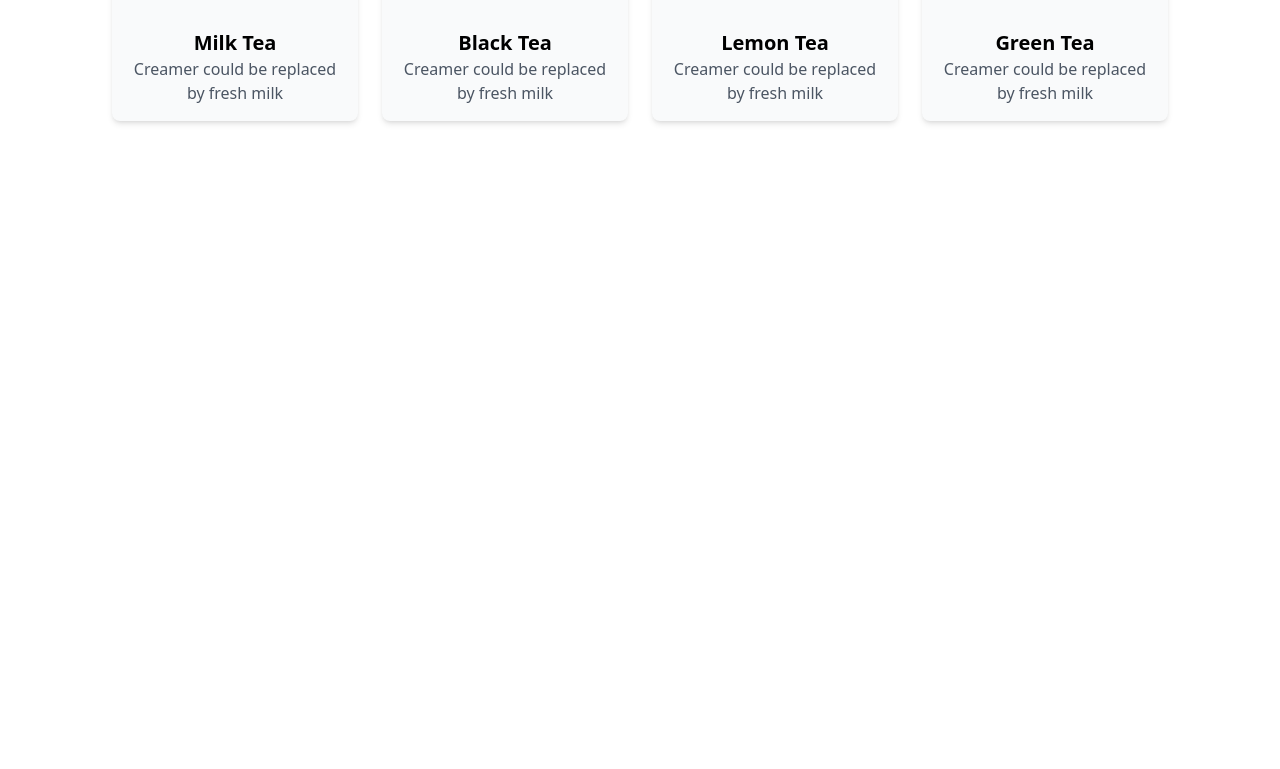
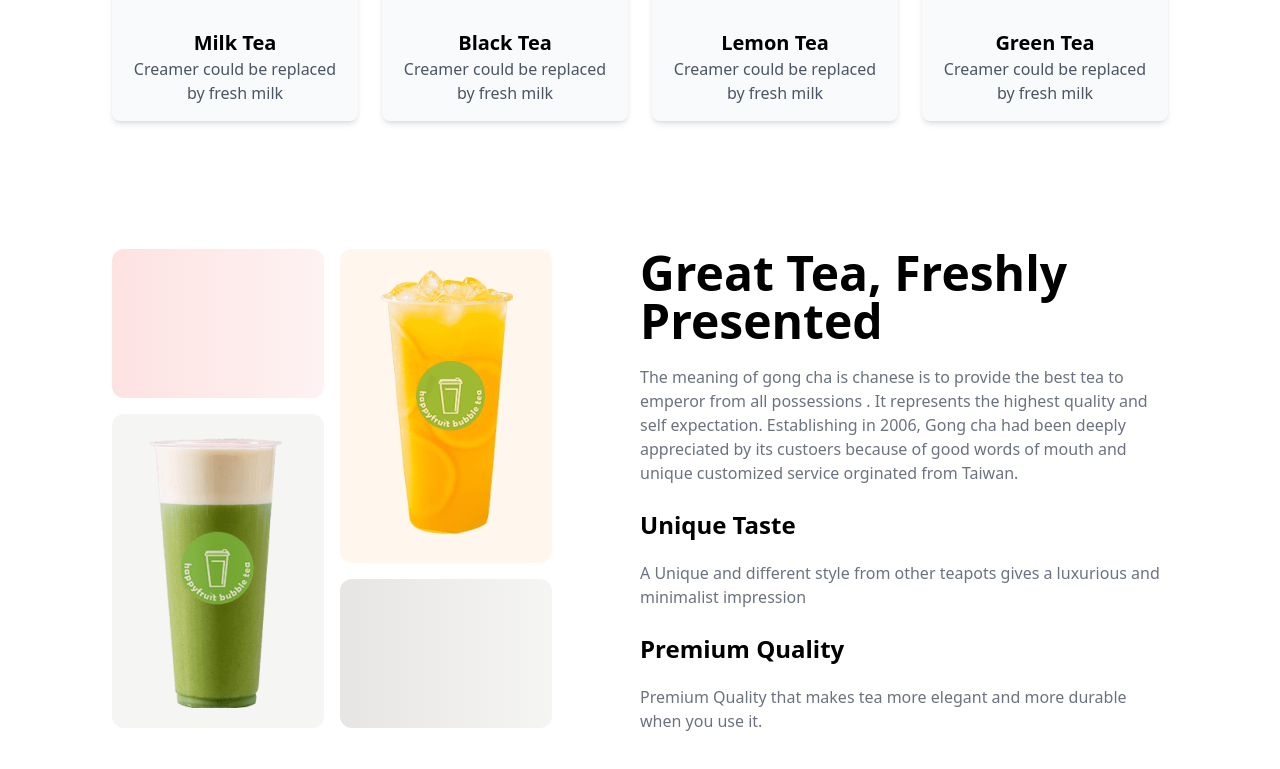
Before and after one commit to Anisxaman/Tea-house, a plain HTML site: page index.html in a window 1280 px wide. Shown: the part 979-1748 px from the top of the page. Before the commit the page ends 1228 px from the top, so only its background shows below. Drawn offline with nearby package versions, Linux system fonts and the light colour scheme.

Commit message:
done great tea section

```diff
--- a/index.html
+++ b/index.html
@@ -152,8 +152,71 @@
 
 </section>
 
+<!----------------------------grid layout------------------------------ -->
+<section class="mb-24">
+  <div class="grid grid-cols-1 lg:grid-cols-2">
+    <div>
+       <!-- image section -->
+     <div class="grid grid-cols-2 grid-rows-3 gap-4 lg:w-5/6">
+
+                  <div class="h-38  bg-gradient-to-r from-red-100 to-red-50 rounded-xl">
+
+                  </div>
 
 
+
+                   <div class="bg-orange-50 rounded-xl row-span-2 ">
+                        <img class="mx-auto row-span-2 my-5" src="./images/fresh-1.png" alt="">
+                    </div>
+                   <div class="bg-stone-100 rounded-xl row-span-2 ">
+                        <img class="mx-auto row-span-2 my-5" src="./images/fresh-2.png" alt="">
+                    </div>
+
+                     <div class="h-38  bg-gradient-to-r from-stone-200 to-stone-100 rounded-xl">
+
+                      </div>
+
+      </div>
+
+
+
+    </div>
+
+
+     <!-- text section -->
+
+     <div>
+      <h1 class="text-5xl font-bold mb-5">
+        Great Tea, Freshly Presented
+      </h1>
+      <p class="text-gray-500 ">
+        The meaning of gong cha is chanese is to provide the best tea to emperor from all possessions . It represents the highest quality and self expectation. Establishing in 2006, Gong cha had been deeply appreciated by its custoers  because of good words of mouth and unique customized service orginated from Taiwan.
+      </p>
+      <br>
+      <h1 class="text-2xl font-bold mb-5">Unique Taste</h1>
+      <p class="text-gray-500 ">
+        A Unique and different style from other teapots gives a luxurious and minimalist impression
+      </p>
+
+      <br>
+      <h1 class="text-2xl font-bold mb-5">
+        Premium Quality
+      </h1>
+
+      <p class="text-gray-500 ">
+        Premium Quality that makes tea more elegant and more durable when you use it.
+      </p>
+
+     </div>
+
+  </div>
+
+
+  <div>
+
+  </div>
+
+</section>
 
 
 
```
